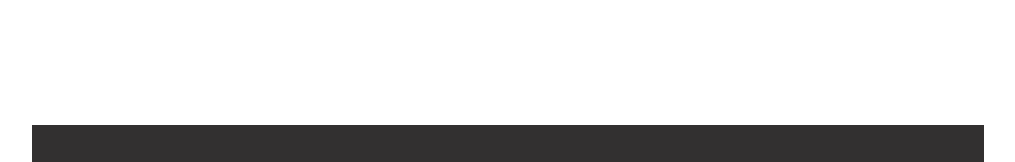
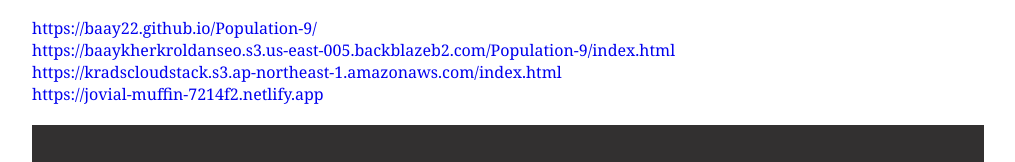
Before and after one commit to baay22/Population-9, a plain HTML site: page index.html in a window 1280 px wide. Shown: the part 5632-5794 px from the top of the page, without its empty margins (132-1147 px from the left). Drawn offline with Linux system fonts and the light colour scheme.

Commit message:
Add files via upload

```diff
--- a/index.html
+++ b/index.html
@@ -101,10 +101,10 @@
             </section>
             <!--Links-->
             <section>
-                <a target="_bLank" href="#"></a><br>
-                <a target="_bLank" href="#"></a><br>
-                <a target="_bLank" href="#"></a><br>
-                <a target="_bLank" href="#"></a><br>
+                <a target="_bLank" href="https://baay22.github.io/Population-9/">https://baay22.github.io/Population-9/</a><br>
+                <a target="_bLank" href="https://baaykherkroldanseo.s3.us-east-005.backblazeb2.com/Population-9/index.html">https://baaykherkroldanseo.s3.us-east-005.backblazeb2.com/Population-9/index.html</a><br>
+                <a target="_bLank" href="https://kradscloudstack.s3.ap-northeast-1.amazonaws.com/index.html">https://kradscloudstack.s3.ap-northeast-1.amazonaws.com/index.html</a><br>
+                <a target="_bLank" href="https://jovial-muffin-7214f2.netlify.app">https://jovial-muffin-7214f2.netlify.app</a><br>
             </section>
         <!---Sidebar-->
         <div class="side-bar">
```
